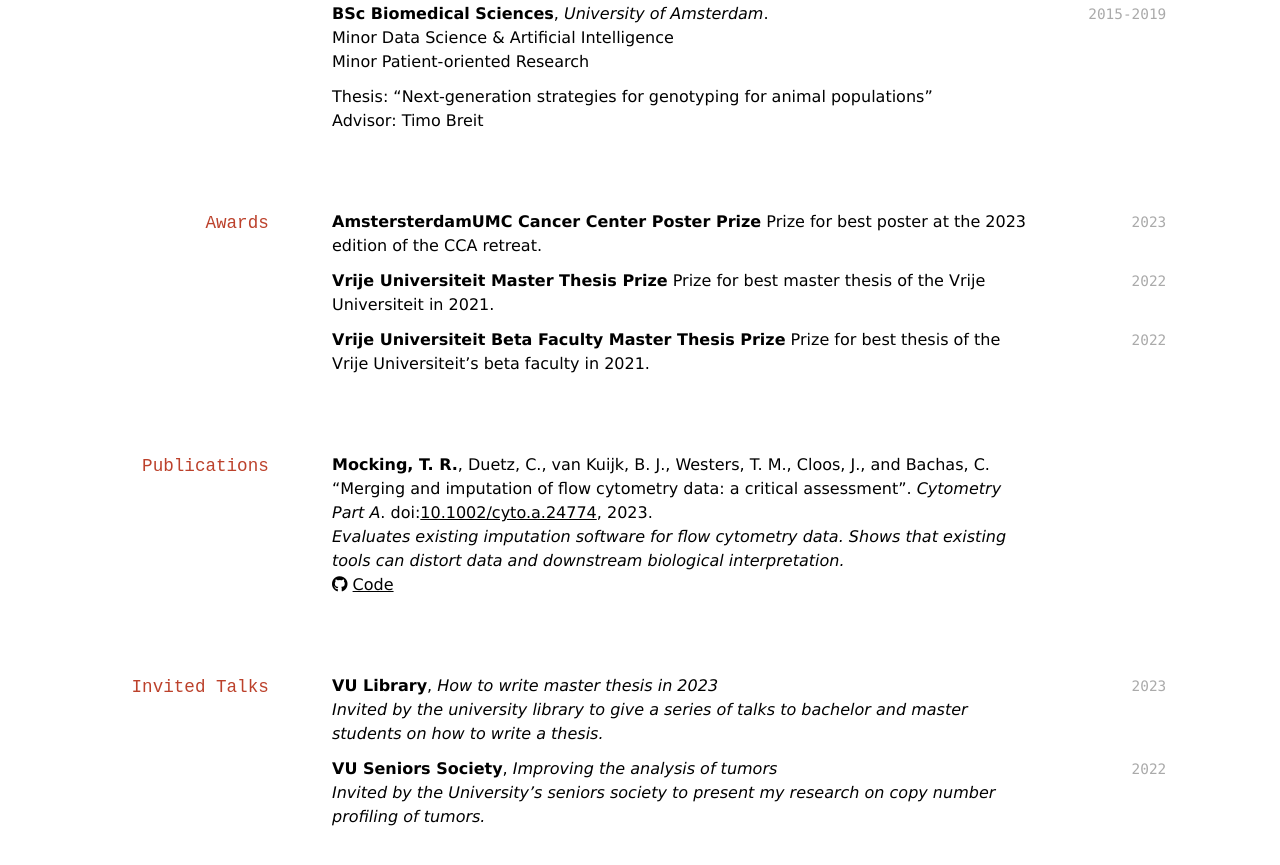
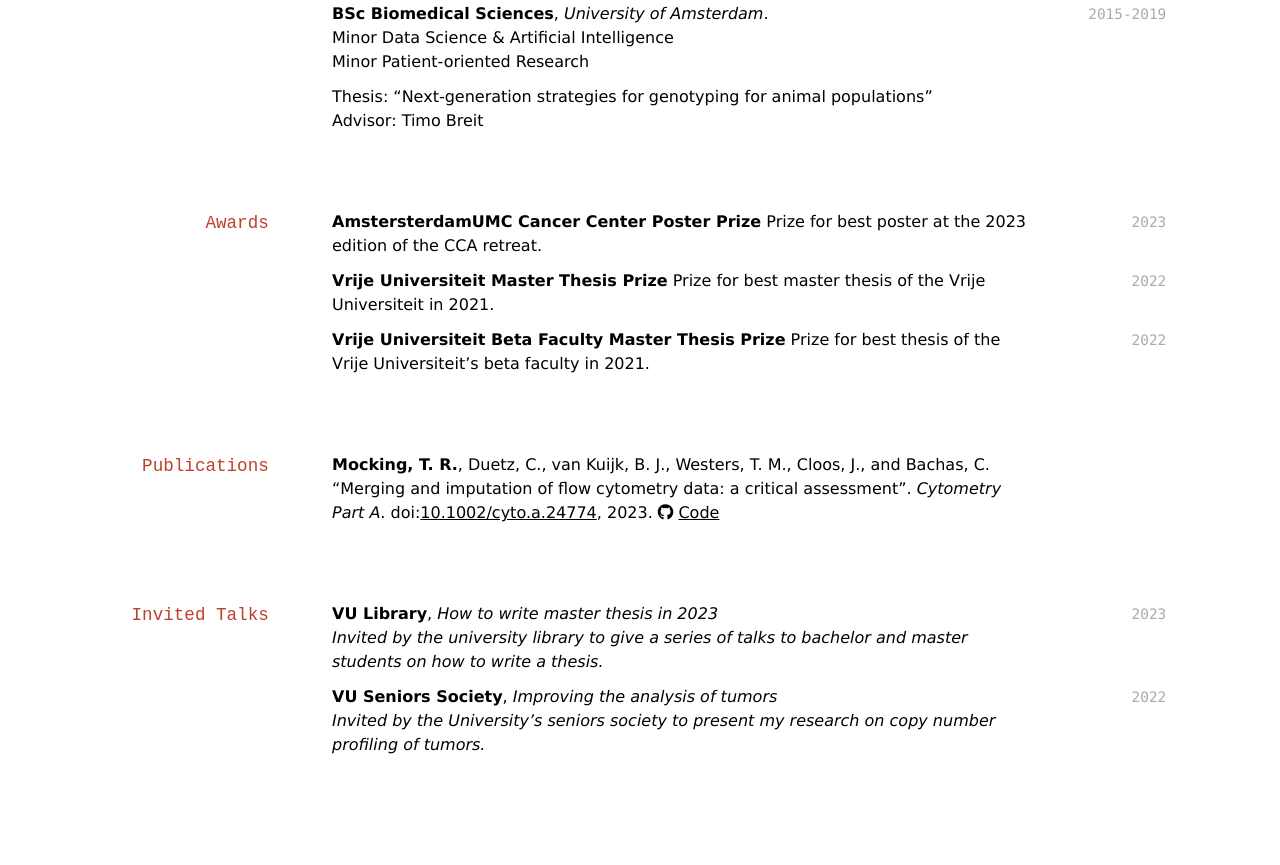
Before and after one commit to timmocking/markdown-cv, a Jekyll site: the page built from index.md, in a window 1280 px wide and 900 px high, scrolled down 775 px. Shown: the top 865 px of the window. Built offline with Jekyll 4.4.1, drawn with Linux system fonts in a browser that asks for light colours; nearby versions of some CDN libraries; a style sheet for code colours, icons or effects is not loaded; after the commit the page ends 1603 px from its top, so only the background shows below that.

Commit message:
Update publications

```diff
--- a/index.md
+++ b/index.md
@@ -75,8 +75,7 @@ Advisor: Timo Breit
 
 ## Publications
 
-**Mocking, T. R.**, Duetz, C., van Kuijk, B. J., Westers, T. M., Cloos, J., and Bachas, C. "Merging and imputation of flow cytometry data: a critical assessment". *Cytometry Part A*. doi:[10.1002/cyto.a.24774](https://dx.doi.org/10.1002/cyto.a.24774), 2023.<br> *Evaluates existing imputation software for flow cytometry data. Shows that existing tools can distort data and downstream biological interpretation.* <br>
-<i class="fab fa-github"></i> <a href="https://github.com/AUMC-HEMA/imputation-manuscript"> Code </a>
+**Mocking, T. R.**, Duetz, C., van Kuijk, B. J., Westers, T. M., Cloos, J., and Bachas, C. "Merging and imputation of flow cytometry data: a critical assessment". *Cytometry Part A*. doi:[10.1002/cyto.a.24774](https://dx.doi.org/10.1002/cyto.a.24774), 2023. <i class="fab fa-github"></i> <a href="https://github.com/AUMC-HEMA/imputation-manuscript"> Code </a>
 
 
 ## Invited Talks
```
